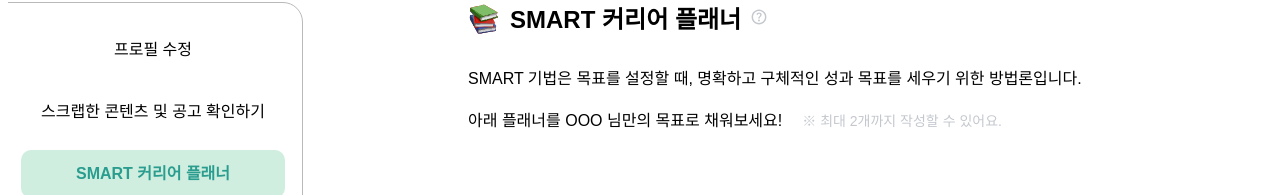
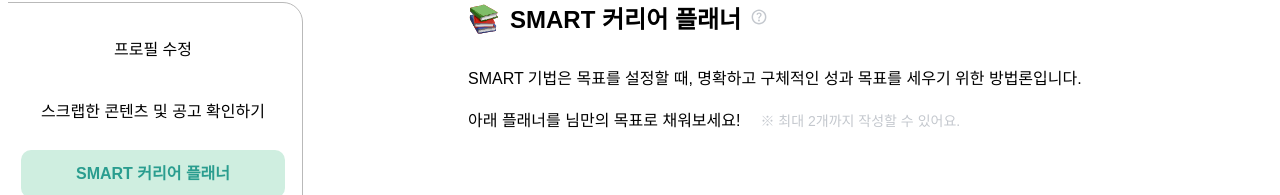
Before and after one commit to Career-Mate/Web, a React (Vite) app: page /mycareer/smart-planner in a window 1280 px wide. Shown: the part 241-436 px from the top of the page. Built offline with nearby package versions, Linux system fonts and the light colour scheme; no server answers; a web font is replaced by a local one.

Commit message:
chore: user.name 사용하도록 변경

```diff
--- a/src/pages/MyCareer/SmartPlannerPage/SmartPlannerPage.jsx
+++ b/src/pages/MyCareer/SmartPlannerPage/SmartPlannerPage.jsx
@@ -7,8 +7,11 @@ import { useSmartPlanner, usePlannerDataEffect } from '../../../hooks/useSmartPl
 import { useFetchPlanner } from '../../../apis/smartPlanner/useSmartPlannerApi';
 import { useState } from 'react';
 import useIsMobileScreen from '../../../hooks/useIsMobileScreen';
+import { useAuthStore } from '../../../store/authStore';
 
 const SmartPlannerPage = () => {
+    const { user } = useAuthStore();
+    console.log(user.name);
     const [tooltipVisible, setTooltipVisible] = useState(false);
     const [page, setPage] = useState(0);
     const pageChange = (num) => {
@@ -56,7 +59,7 @@ const SmartPlannerPage = () => {
                         SMART 기법은 목표를 설정할 때, 명확하고 구체적인 성과 목표를 세우기 위한 방법론입니다.
                     </S.Text>
                     <S.Text>
-                        아래 플래너를 OOO 님만의 목표로 채워보세요!
+                        아래 플래너를 {user.name} 님만의 목표로 채워보세요!
                         {isMobileScreen ? <br /> : null}
                         <S.Subtitle>※ 최대 2개까지 작성할 수 있어요.</S.Subtitle>
                     </S.Text>
```
